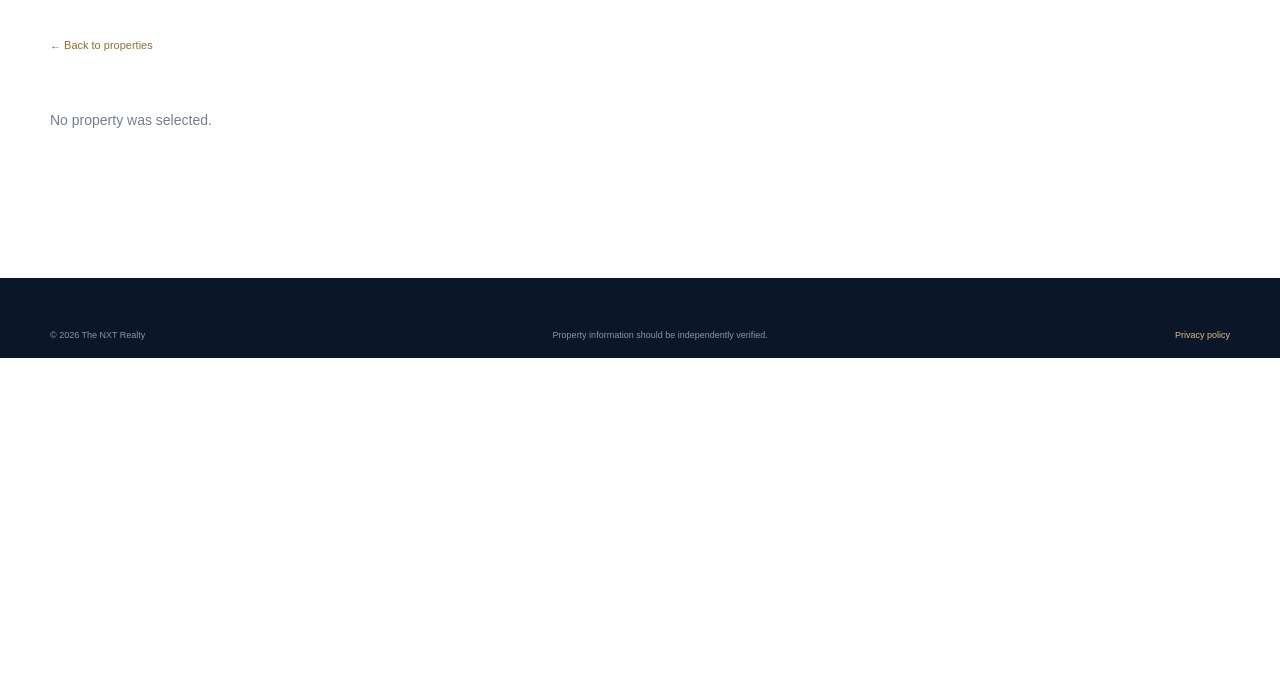
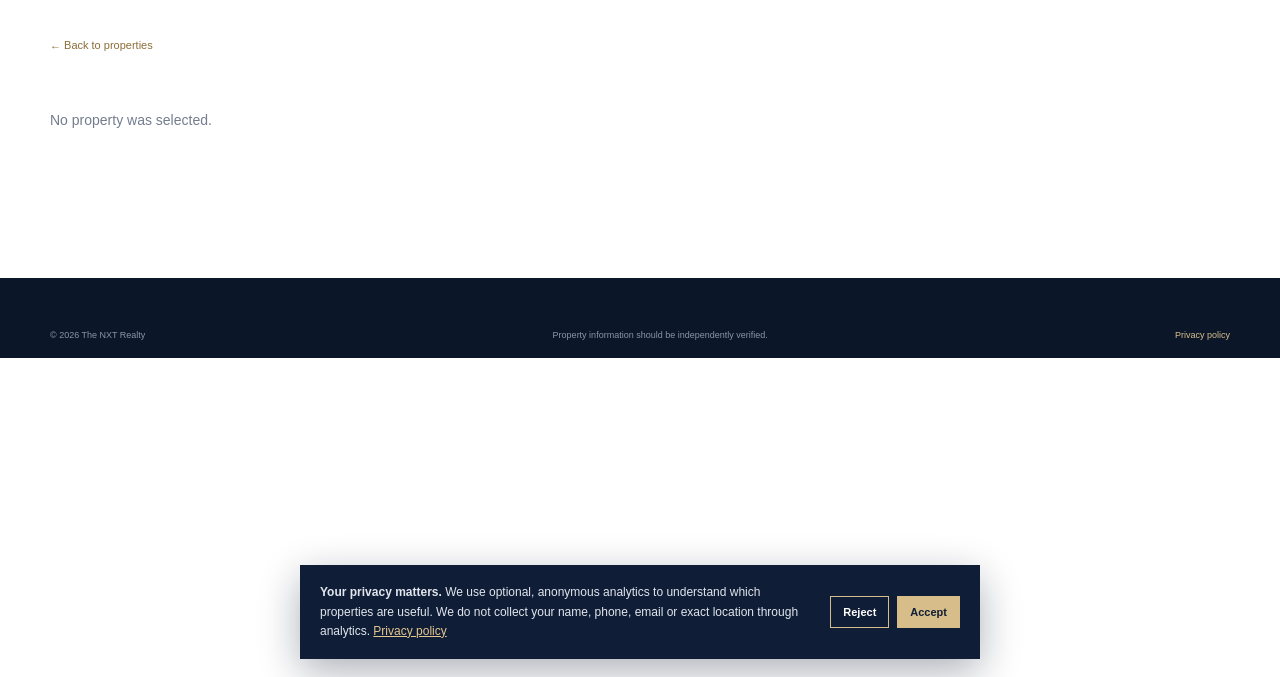
Before and after one commit to Laksh4754/the-nxt-realty, a plain HTML site: page property.html in a window 1280 px wide. Shown: the part 123-800 px from the top of the page. Drawn offline with nearby package versions, Linux system fonts and the light colour scheme.

Commit message:
Load consented analytics on property pages

```diff
--- a/property.html
+++ b/property.html
@@ -1,4 +1,4 @@
 <!doctype html>
-<html lang="en"><head><meta charset="utf-8"><meta name="viewport" content="width=device-width,initial-scale=1"><meta name="theme-color" content="#101d36"><meta name="description" content="Explore property details with The NXT Realty."><title>Property Details | The NXT Realty</title><link rel="stylesheet" href="styles.css?v=resource-gate-2"><script src="https://cdn.jsdelivr.net/npm/@supabase/supabase-js@2"></script><script src="config.js"></script><script defer src="property.js?v=resource-gate-2"></script></head>
+<html lang="en"><head><meta charset="utf-8"><meta name="viewport" content="width=device-width,initial-scale=1"><meta name="theme-color" content="#101d36"><meta name="description" content="Explore property details with The NXT Realty."><title>Property Details | The NXT Realty</title><link rel="stylesheet" href="styles.css?v=resource-gate-2"><script src="https://cdn.jsdelivr.net/npm/@supabase/supabase-js@2"></script><script src="config.js"></script><script defer src="analytics.js"></script><script defer src="property.js?v=resource-gate-2"></script></head>
 <body><div class="announcement">Your next move deserves the right guidance — Mumbai Metropolitan Region</div><header class="site-header"><a class="brand" href="index.html"><span class="brand-symbol">N<span>+</span></span><span class="brand-copy"><strong>THE NXT REALTY</strong><small>EXCEPTIONAL SPACES. ELEVATED LIVING.</small></span></a><nav class="main-nav"><a href="index.html#properties">Explore homes</a><a href="index.html#locations">Locations</a><a class="nav-cta" href="index.html#contact">Talk to an advisor ↗</a></nav></header>
 <main class="detail-page wrap"><a class="back-link" href="index.html#properties">← Back to properties</a><div id="propertyDetail" class="detail-loading">Loading property details…</div></main><footer class="site-footer"><div class="wrap footer-bottom"><span>© <span id="year"></span> The NXT Realty</span><span>Property information should be independently verified.</span><a href="privacy-policy.html">Privacy policy</a></div></footer></body></html>
```
